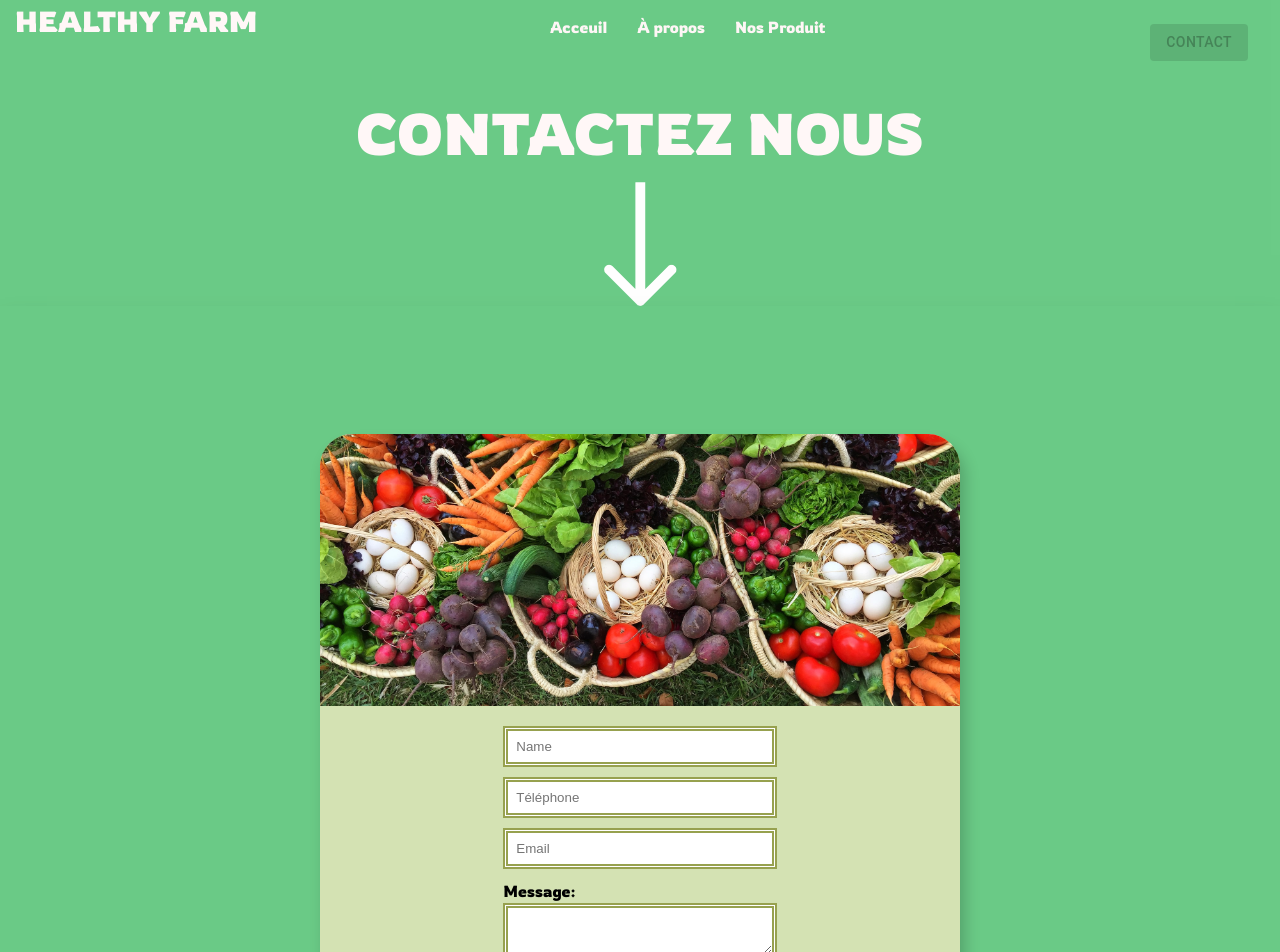
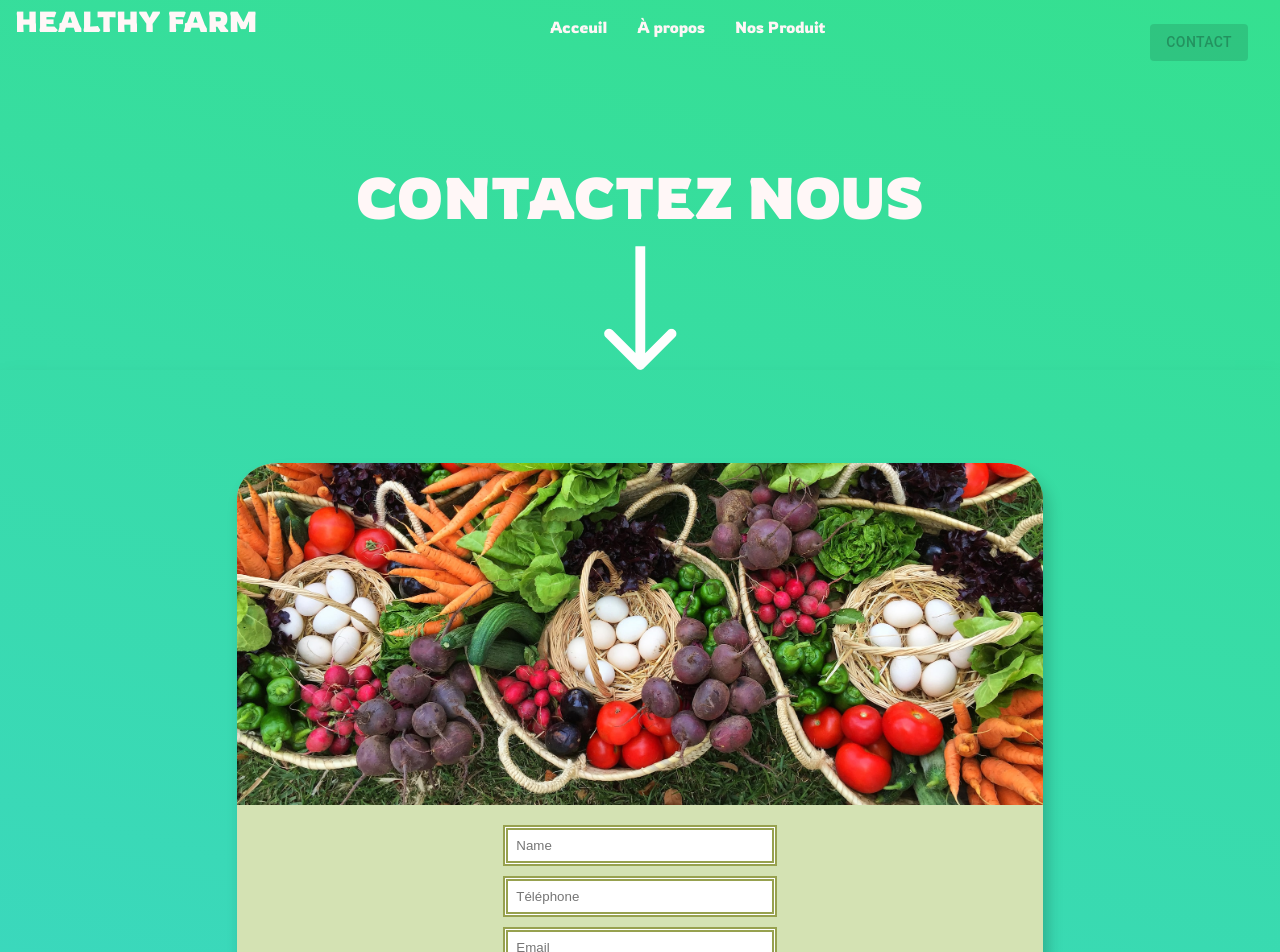
Before and after one commit to Oussa-Err/solid-spork, a React (Vite) app: page /contact in a window 1280 px wide. Shown: the top 952 px of the page. Built offline with nearby package versions, Linux system fonts and the light colour scheme; no server answers.

Commit message:
gradients added

```diff
--- a/package.json
+++ b/package.json
@@ -18,6 +18,7 @@
     "@react-google-maps/api": "^2.18.1",
     "bootstrap": "^5.3.0",
     "react": "^18.2.0",
+    "react-bootstrap": "^2.7.4",
     "react-dom": "^18.2.0",
     "react-icons": "^4.9.0",
     "react-router-dom": "^6.12.1",
--- a/src/components/common/about/About.jsx
+++ b/src/components/common/about/About.jsx
@@ -15,7 +15,7 @@ function About() {
           </div>
         </div>
         <div className='third__right-section'>
-          <img src={noBgLogo} alt="khedra" />
+          <img src={noBgLogo} alt="logo" />
         </div>
       </div>
     </div>
--- a/src/components/common/about/about.css
+++ b/src/components/common/about/about.css
@@ -4,6 +4,7 @@
     display: flex;
     padding: 50px;
     background-color: #D9EAD3;
+    box-shadow: 0px 24px 30px 0px rgba(0,0,0,0.28);
 }
 
 .third__left-section,
--- a/src/components/common/contact/Contact.jsx
+++ b/src/components/common/contact/Contact.jsx
@@ -72,7 +72,6 @@ const Contact = () => {
                     <h2 className='contact_us'>Contactez nous</h2>
                     <img src={arrow} alt="arrow" />
                 </div>
-            </div>
             <div className='contact__second-section'>
                 <div className="contact-body">
                     <img id='panier' src={panier} alt="" />
@@ -94,6 +93,7 @@ const Contact = () => {
                     </form>
                 </div>
             </div>
+            </div>
         </div>
     )
 }
--- a/src/components/common/contact/contact.css
+++ b/src/components/common/contact/contact.css
@@ -2,6 +2,7 @@
     display: flex;
     flex-direction: column;
     width: 100vw;
+    background-color: rgba(9, 174, 41, 0.55);
 }
 
 /* first section*/
@@ -10,7 +11,8 @@
     width: 100%;
     display: flex;
     flex-direction: column;
-    background-color: rgba(9, 174, 41, 0.55);
+    /* background: linear-gradient(115deg, #a8e547, #56d388); */
+    background: linear-gradient(15deg, #3cd6c7, #35e090)
 }
 
 .navbar__contact-container {
@@ -20,13 +22,9 @@
 
 .contact__heading {
     display: flex;
-    /* padding-top: 4rem; */
+    padding-top: 4rem;
     flex-direction: column;
     align-items: center;
-}
-
-.navbar__logo {
-    /* color: wheat !important */
 }
 
 
@@ -52,9 +50,6 @@
     display: flex;
     justify-content: center;
     align-items: center;
-
-    background-color: #F5E6E6;
-    background-color: rgba(9, 174, 41, 0.55);
     box-shadow: 0px 24px 30px 0px rgba(0,0,0,0.28);
 }
 
@@ -69,7 +64,7 @@
     overflow: hidden;
     border-radius: 5%;
 
-    width: 50%;
+    width: 63%;
     display: flex;
     align-items: center;
     flex-direction: column;
@@ -146,7 +141,7 @@ textarea {
     }
 
     .contact_us {
-        color: darkslategrey;
+        color: #20733c;
     }
 
     #contact_button {
--- a/src/components/common/footer/Footer.jsx
+++ b/src/components/common/footer/Footer.jsx
@@ -1,7 +1,6 @@
 import React from 'react'
+import { SocialIcon } from 'react-social-icons';
 import './footer.css'
-import { SocialIcon } from 'react-social-icons';
-
 
 const Footer = () =>
   <>
@@ -15,8 +14,8 @@ const Footer = () =>
         <a href="/products"><p>Nos Produits</p></a>
       </div>
       <div className='footer__links'>
-        <SocialIcon url="https://www.instagram.com/healthyfarm.khemisset" />
-        <SocialIcon url="	https://wa.me/21251551085?text=I'm%20interested%20in%20your%20car%20for%20sale" />
+        <SocialIcon className='footer_icon' url="https://www.instagram.com/healthyfarm.khemisset" />
+        <SocialIcon className='footer_icon' url="	https://wa.me/21251551085?text=Bonjour,%20Je%20suis%20intéréssé%20" />
       </div>
     </div>
   </>
--- a/src/components/common/footer/footer.css
+++ b/src/components/common/footer/footer.css
@@ -5,7 +5,7 @@
 
 .setCol {
     display: flex;
-
+    background-color: #88D7C7;
     width: 100%;
     height: 400px;
     display: flex;
@@ -13,7 +13,6 @@
     justify-content: space-around;
     align-items: center;
     gap: 0;
-    background-color: #88D7C7;
 }
 
 .footer__heading>h1 {
--- a/src/components/common/navbar/navbar.css
+++ b/src/components/common/navbar/navbar.css
@@ -1,5 +1,5 @@
 .container {
-    background-color: #3DBEFF;
+    background: linear-gradient(150deg, #3c8ce7, #00eaff);
     width: 100vw;
     height: 458px;
     overflow: hidden;
--- a/src/components/common/product/product.css
+++ b/src/components/common/product/product.css
@@ -68,5 +68,4 @@
         position: relative;
         top: 5rem;
     }
-
 }
```
Also changed, not shown: 1 other file (tests, documents, lock files or other folders).
